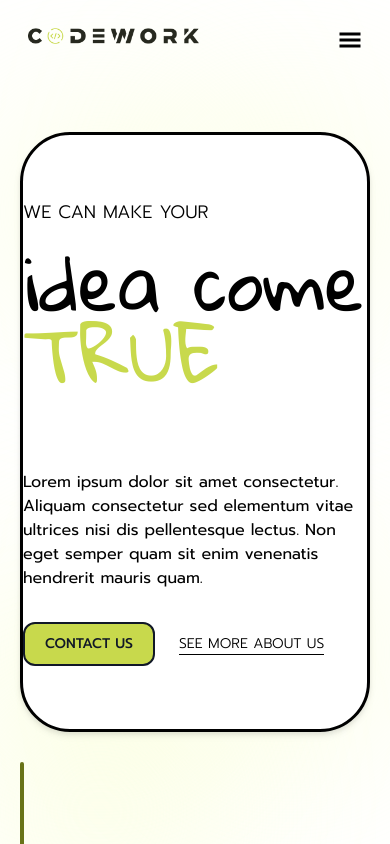
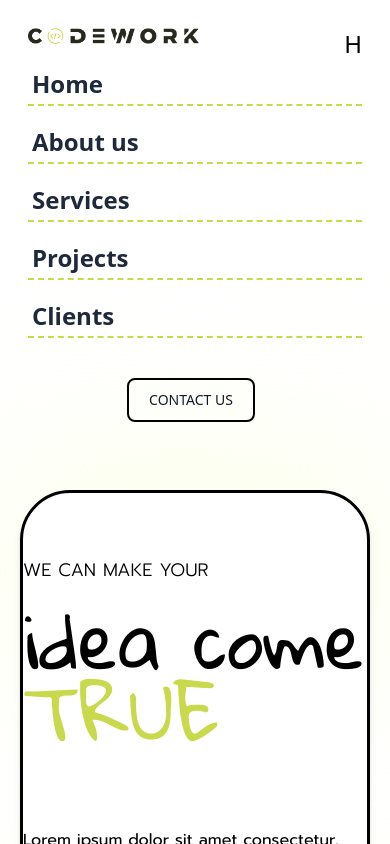
Before and after one commit to The-Alzhemist/codework-landing-page, a Next.js app: page / in a window 390 px wide. Shown: the top 844 px of the page. Built offline with nearby package versions, Linux system fonts and the light colour scheme.

Commit message:
update: h-0

```diff
--- a/components/AppLayout/components/NavigationBar/NavigationBar.tsx
+++ b/components/AppLayout/components/NavigationBar/NavigationBar.tsx
@@ -12,10 +12,13 @@ const NavigationBar = () => {
       <nav className={`flex flex-col lg:flex-row justify-start lg:justify-between p-7 lg:px-4 lg:py-0 max-w-7xl mx-auto  lg:h-16 items-start lg:items-center  ${isOpen ? 'bg-white' : ''}` }>
         <div className="mb-5 lg:mb-0 relative w-full lg:w-auto">
           <img src="/codework-logo.png" className="h-4 w-auto" alt="xx" />
-           <div className="flex lg:hidden absolute top-0 right-0 text-2xl cursor-pointer" ><GiHamburgerMenu onClick={() => setIsOpen(!isOpen)}/></div>
+           <div className="flex lg:hidden absolute top-0 right-0 text-2xl cursor-pointer" >
+            {/* <GiHamburgerMenu onClick={() => setIsOpen(!isOpen)}/> */}
+            H
+            </div>
         </div>
 
-        <div className={`lg:hidden flex flex-col lg:flex-row items-center justify-end gap-x-10 w-full transition-all ease-out  ${isOpen ? 'flex' : 'hidden'}`}>
+        <div className={`flex flex-col lg:flex-row items-center justify-end gap-x-10 w-full transition-all ease-out`}>
           <ul className="grid  grid-cols-1 gap-y-4 lg:gap-y-0 lg:grid-cols-5 justify-start lg:justify-center gap-x-10 justify-items-center items-center text-2xl lg:text-sm text-slate-800 font-bold w-full lg:w-auto mb-10 lg:mb-0">
             <li className="cursor-pointer hover:bg-custom-gradient p-1 w-full border-b-2 border-[#C8D94C] border-dashed lg:border-none">
               Home
@@ -38,28 +41,6 @@ const NavigationBar = () => {
           </button>
         </div>
 
-        <div className={`hidden lg:flex flex-col lg:flex-row items-center justify-end gap-x-10 w-full transition-all ease-out `}>
-          <ul className="grid  grid-cols-1 gap-y-4 lg:gap-y-0 lg:grid-cols-5 justify-start lg:justify-center gap-x-10 justify-items-center items-center text-2xl lg:text-sm text-slate-800 font-bold w-full lg:w-auto mb-10 lg:mb-0">
-            <li className="cursor-pointer hover:bg-custom-gradient p-1 w-full border-b-2 border-[#C8D94C] border-dashed lg:border-none">
-              Home
-            </li>
-            <li className="cursor-pointer hover:bg-custom-gradient p-1 w-full border-b-2 border-[#C8D94C] border-dashed lg:border-none">
-              About us
-            </li>
-            <li className="cursor-pointer hover:bg-custom-gradient p-1 w-full border-b-2 border-[#C8D94C] border-dashed lg:border-none">
-              Services
-            </li>
-            <li className="cursor-pointer hover:bg-custom-gradient p-1 w-full border-b-2 border-[#C8D94C] border-dashed lg:border-none">
-              Projects
-            </li>
-            <li className="cursor-pointer hover:bg-custom-gradient p-1 w-full border-b-2 border-[#C8D94C] border-dashed lg:border-none">
-              Clients
-            </li>
-          </ul>
-          <button className="py-2.5 px-5 mr-2 text-sm font-medium text-gray-900  rounded-lg border-2 border-black   lg:bg-transparent hover:bg-[#C8D94C]">
-            CONTACT US
-          </button>
-        </div>
       </nav>
     </section>
   );
```
